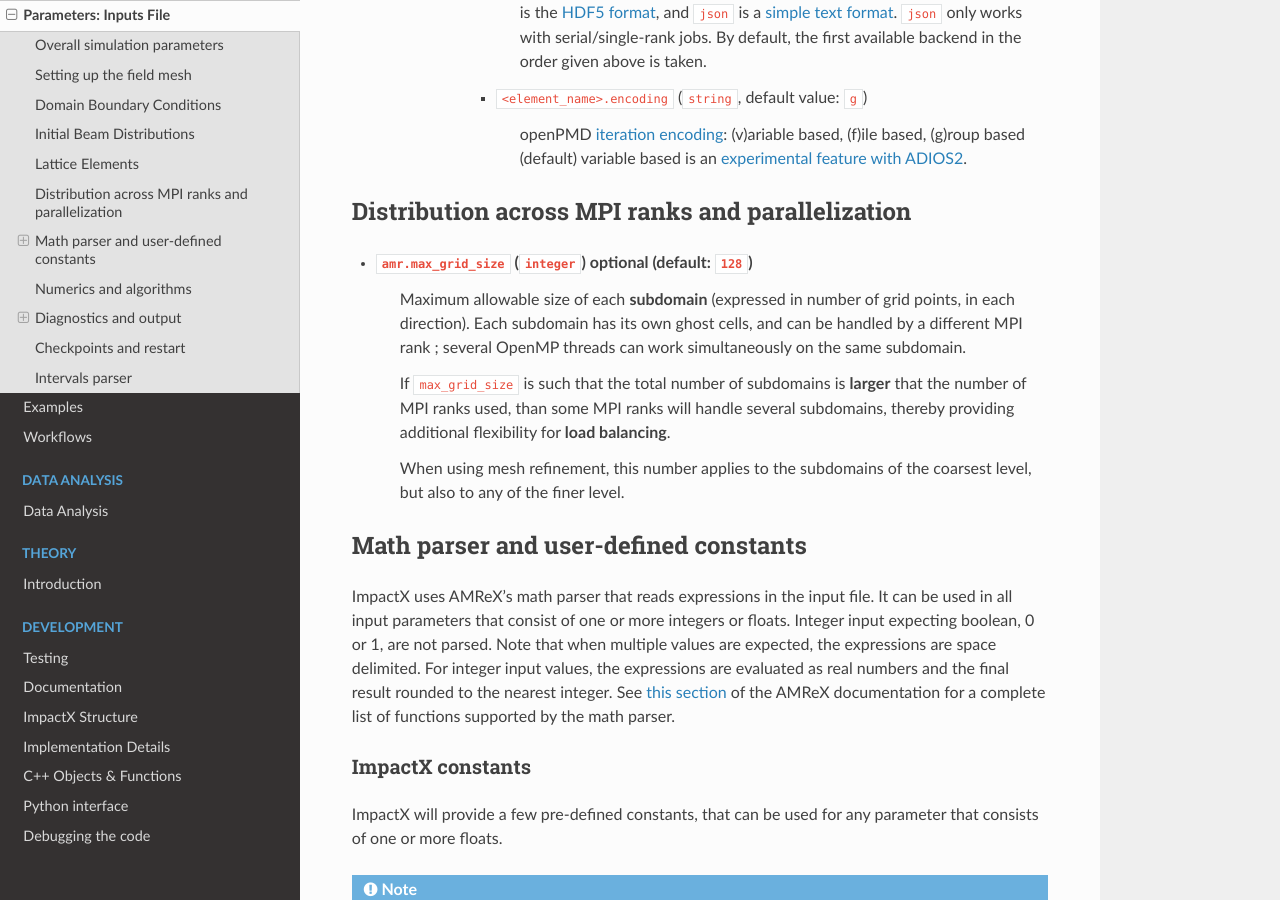
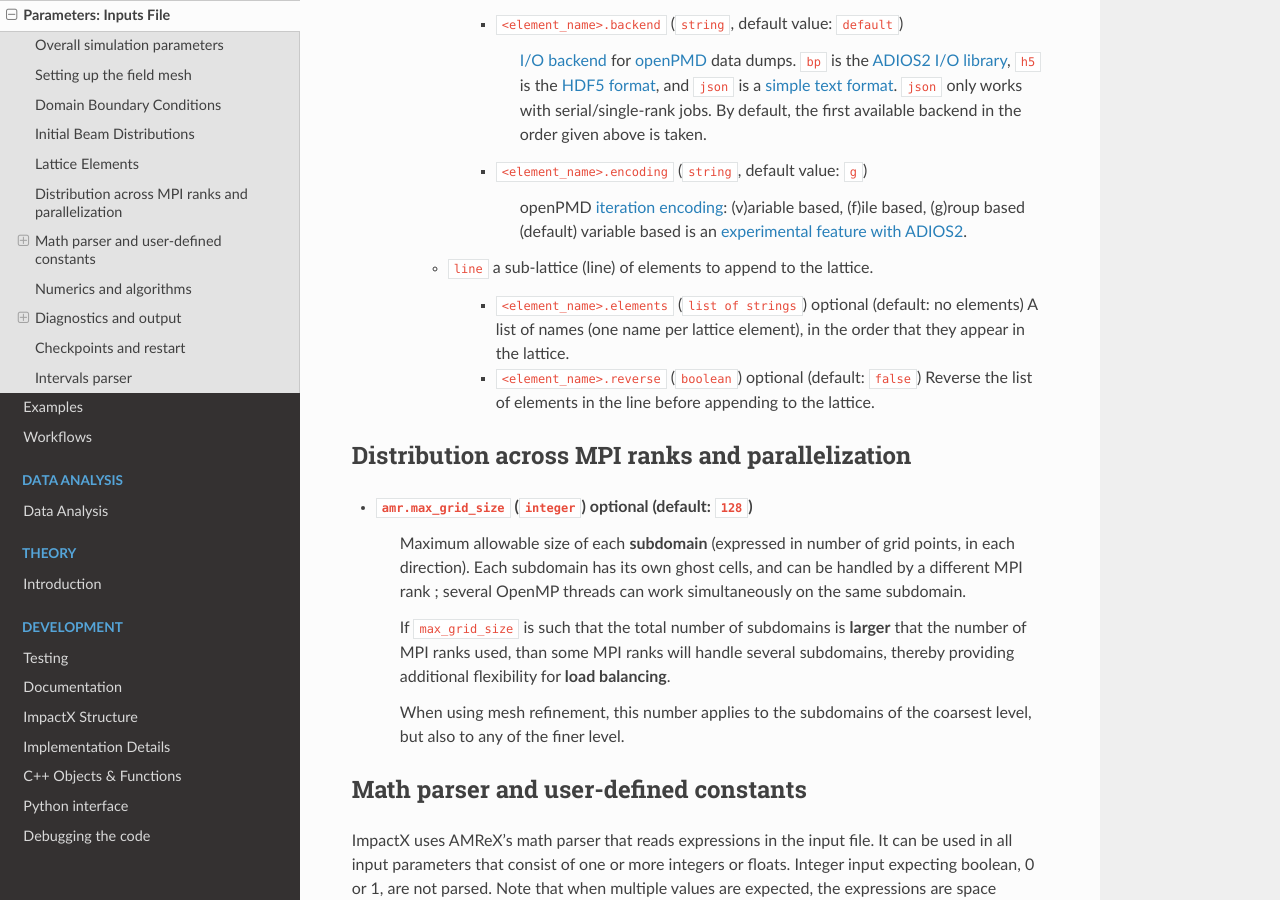
Before and after one commit to ECP-WarpX/impactx, a Sphinx documentation site: the page built from docs/source/usage/parameters.rst, in a window 1280 px wide and 900 px high, scrolled down 8504 px. Built offline with Sphinx 7.4.7 and the Read the Docs theme 2.0.0, drawn with Linux system fonts in a browser that asks for light colours; pages that are not in the unit, such as notebooks, are missing from menus; some of the changed text lies outside the part shown.

Commit message:
Docs: `<element_name>.type = line`

```diff
--- a/docs/source/usage/parameters.rst
+++ b/docs/source/usage/parameters.rst
@@ -196,8 +196,10 @@
 ----------------
 
 * ``lattice.elements`` (``list of strings``) optional (default: no elements)
-    A list of names (one name per lattice element), in the order that they
-    appear in the lattice.
+    A list of names (one name per lattice element), in the order that they appear in the lattice.
+
+* ``lattice.reverse`` (``boolean``) optional (default: ``false``)
+    Reverse the list of elements in the lattice.
 
 * ``lattice.nslice`` (``integer``) optional (default: ``1``)
     A positive integer specifying the number of slices used for the application of
@@ -379,6 +381,14 @@
 
                 openPMD `iteration encoding <https://openpmd-api.readthedocs.io/en/0.14.0/usage/concepts.html#iteration-and-series>`__: (v)ariable based, (f)ile based, (g)roup based (default)
                 variable based is an `experimental feature with ADIOS2 <https://openpmd-api.readthedocs.io/en/0.14.0/backends/adios2.html#experimental-new-adios2-schema>`__.
+
+        * ``line`` a sub-lattice (line) of elements to append to the lattice.
+
+            * ``<element_name>.elements`` (``list of strings``) optional (default: no elements)
+              A list of names (one name per lattice element), in the order that they appear in the lattice.
+
+            * ``<element_name>.reverse`` (``boolean``) optional (default: ``false``)
+              Reverse the list of elements in the line before appending to the lattice.
 
 
 .. _running-cpp-parameters-parallelization:
```
